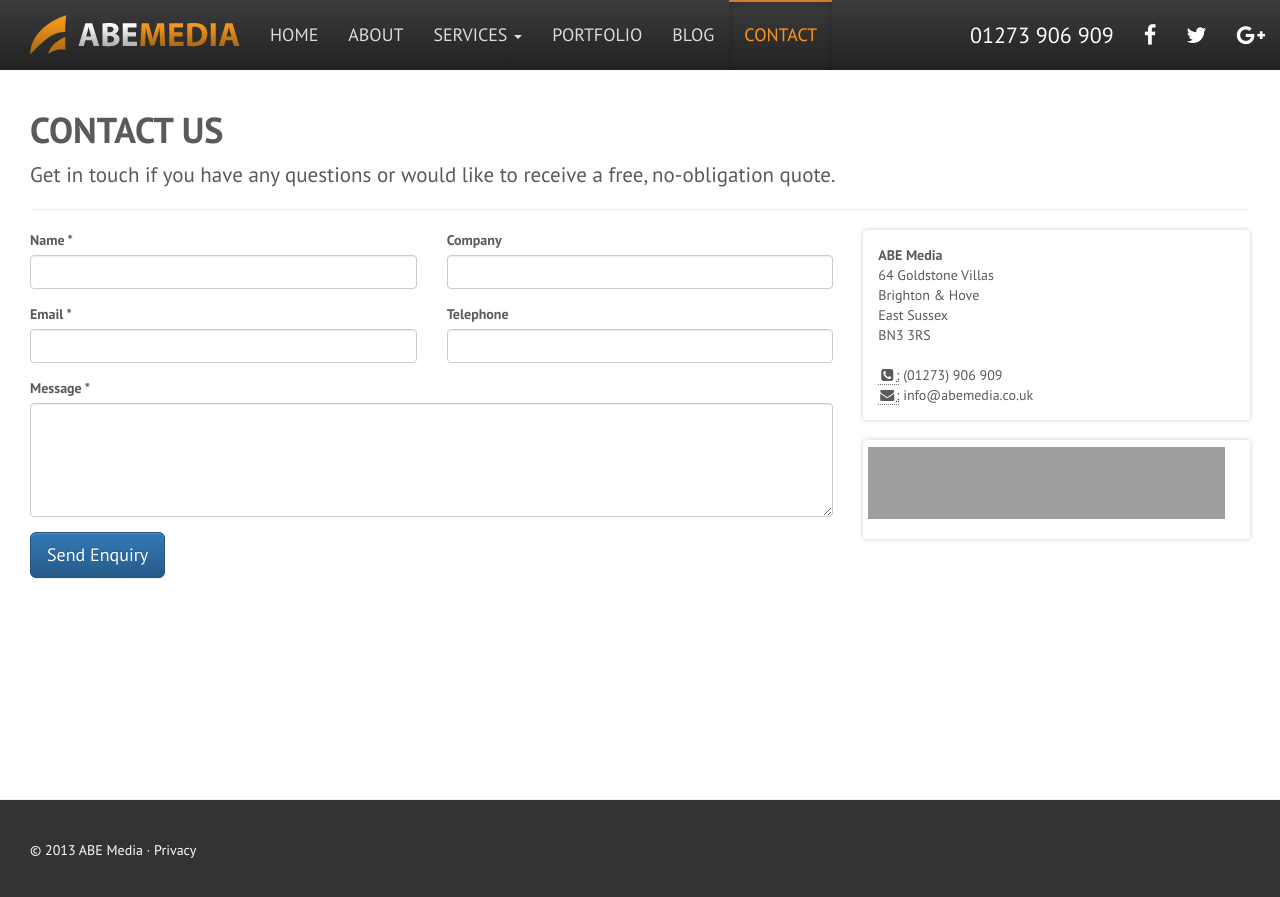
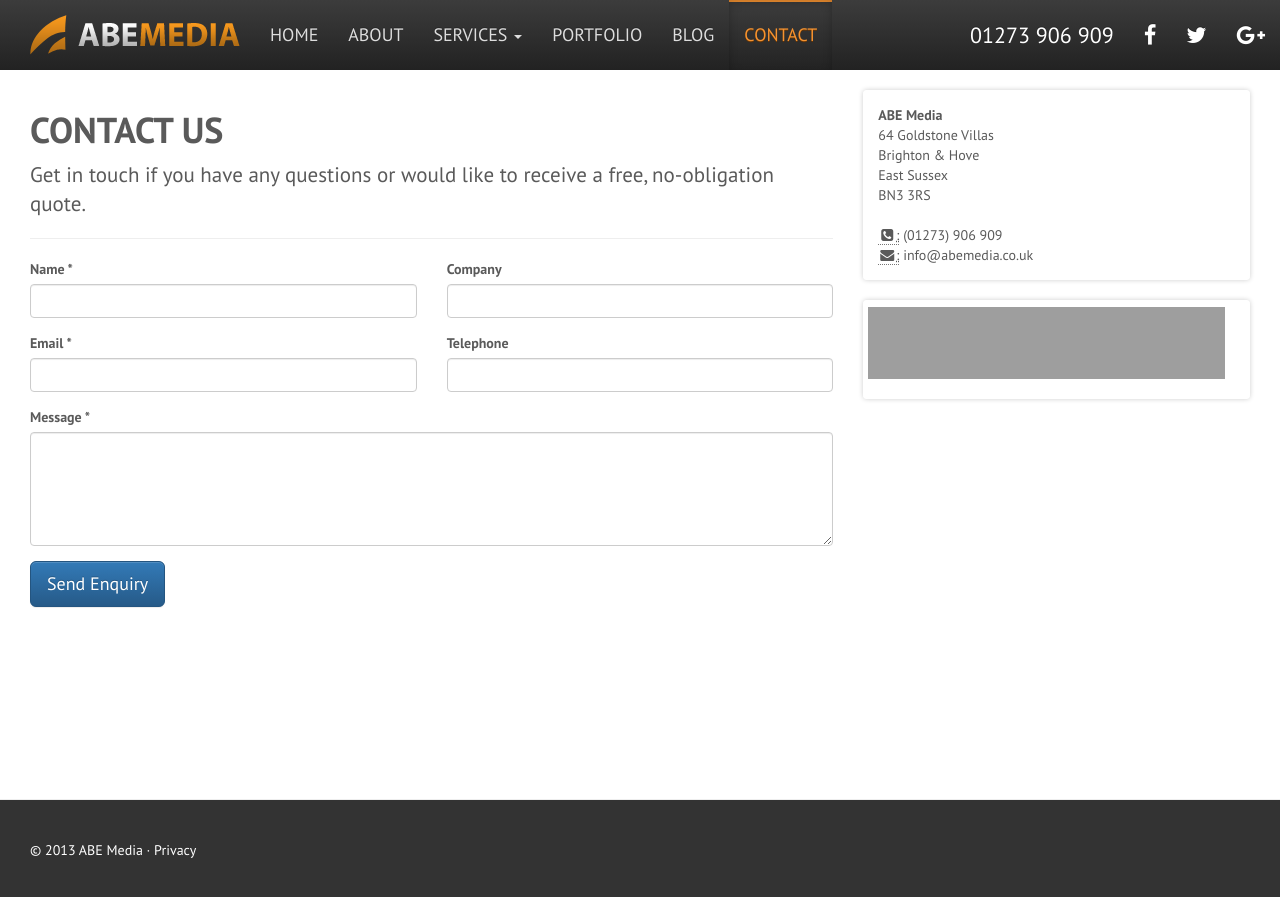
Before and after one commit to abemedia/abemedia.github.io, a Jekyll site: the page built from contact.html, in a window 1280 px wide. Shown: the top 897 px of the page. Built offline with Jekyll 4.4.1, drawn with Linux system fonts in a browser that asks for light colours; nearby versions of some CDN libraries; grey boxes are pictures that could not be loaded.

Commit message:
Update contact.html

```diff
--- a/contact.html
+++ b/contact.html
@@ -3,11 +3,11 @@ layout: default
 title: Contact Us
 slug: contact
 ---
-<h1>Contact Us</h1>
-<p class="lead">Get in touch if you have any questions or would like to receive a free, no-obligation quote.</p>
-<hr>
 <div class="row">
   <div class="col-sm-8">
+    <h1>Contact Us</h1>
+    <p class="lead">Get in touch if you have any questions or would like to receive a free, no-obligation quote.</p>
+    <hr>
     <form role="form" action="http://getsimpleform.com/messages?form_api_token=ee510e56c0373993fbbab9e006eaab76" method="post">
       <div class="row">
         <div class="form-group col-sm-6">
```
